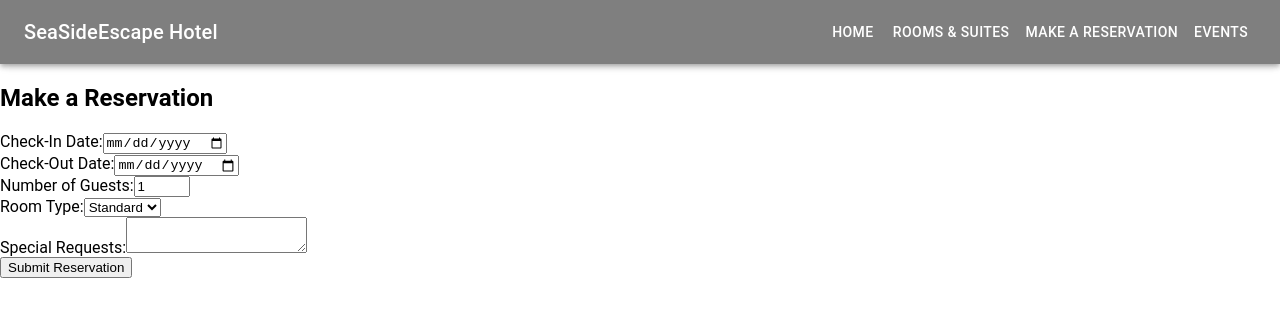
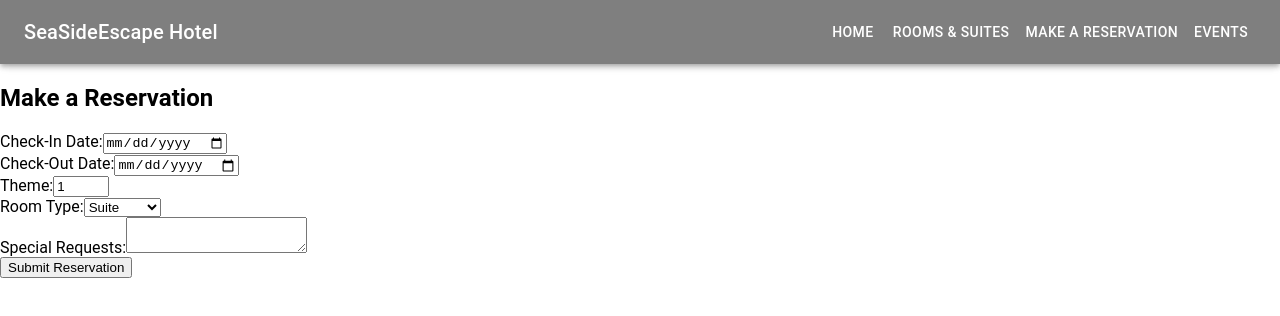
Before and after one commit to Lucas-CSI/SWE-Group-Project, a React (Create React App) app in the folder frontend/: page /reservation in a window 1280 px wide. Shown: the top 316 px of the page. Built offline with nearby package versions, Linux system fonts and the light colour scheme.

Commit message:
Updated frontend for reservation

```diff
--- a/frontend/src/components/ReservationPageComponents/ReservationPage.js
+++ b/frontend/src/components/ReservationPageComponents/ReservationPage.js
@@ -7,9 +7,14 @@ const ReservationPage = () => {
     const [formData, setFormData] = useState({
         startDate: "",
         endDate: "",
-        guests: 1,
-        roomType: "standard",
         specialRequests: "",
+        room: {
+            theme: 1,
+            qualityLevel: 1,
+            smokingAllowed: false,
+            bedType: "Suite",
+            oceanView: 1,
+        }
     });
 
     const [loading, setLoading] = useState(false); // Loading state
@@ -75,12 +80,12 @@ const ReservationPage = () => {
                 </div>
 
                 <div>
-                    <label htmlFor="guests">Number of Guests:</label>
+                    <label htmlFor="theme">Theme:</label>
                     <input
                         type="number"
-                        id="guests"
-                        name="guests"
-                        value={formData.guests}
+                        id="theme"
+                        name="theme"
+                        value={formData.room.theme}
                         onChange={handleChange}
                         min="1"
                         max="10"
@@ -93,13 +98,13 @@ const ReservationPage = () => {
                     <select
                         id="roomType"
                         name="roomType"
-                        value={formData.roomType}
+                        value={formData.room.bedType}
                         onChange={handleChange}
                         required
                     >
-                        <option value="standard">Standard</option>
-                        <option value="deluxe">Deluxe</option>
-                        <option value="suite">Suite</option>
+                        <option value="Standard">Standard</option>
+                        <option value="Deluxe">Deluxe</option>
+                        <option value="Suite">Suite</option>
                     </select>
                 </div>
 
```
